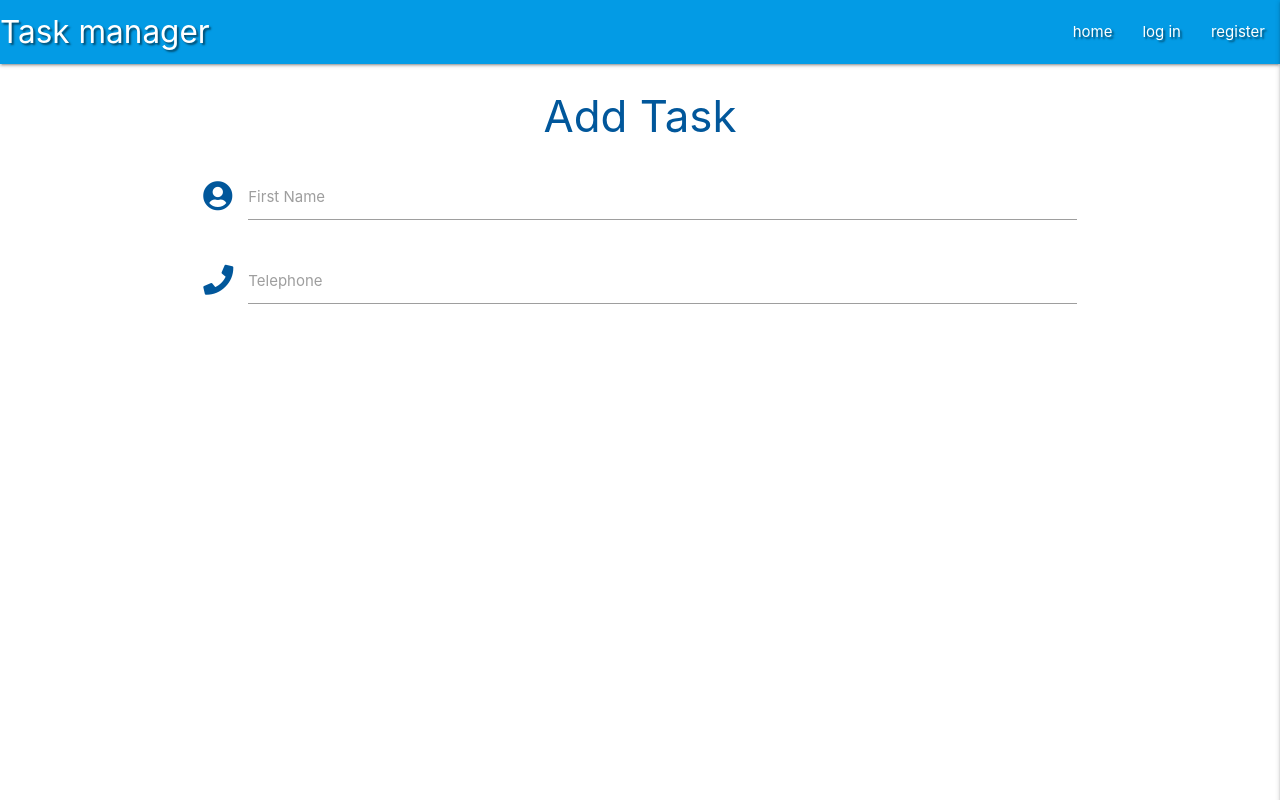
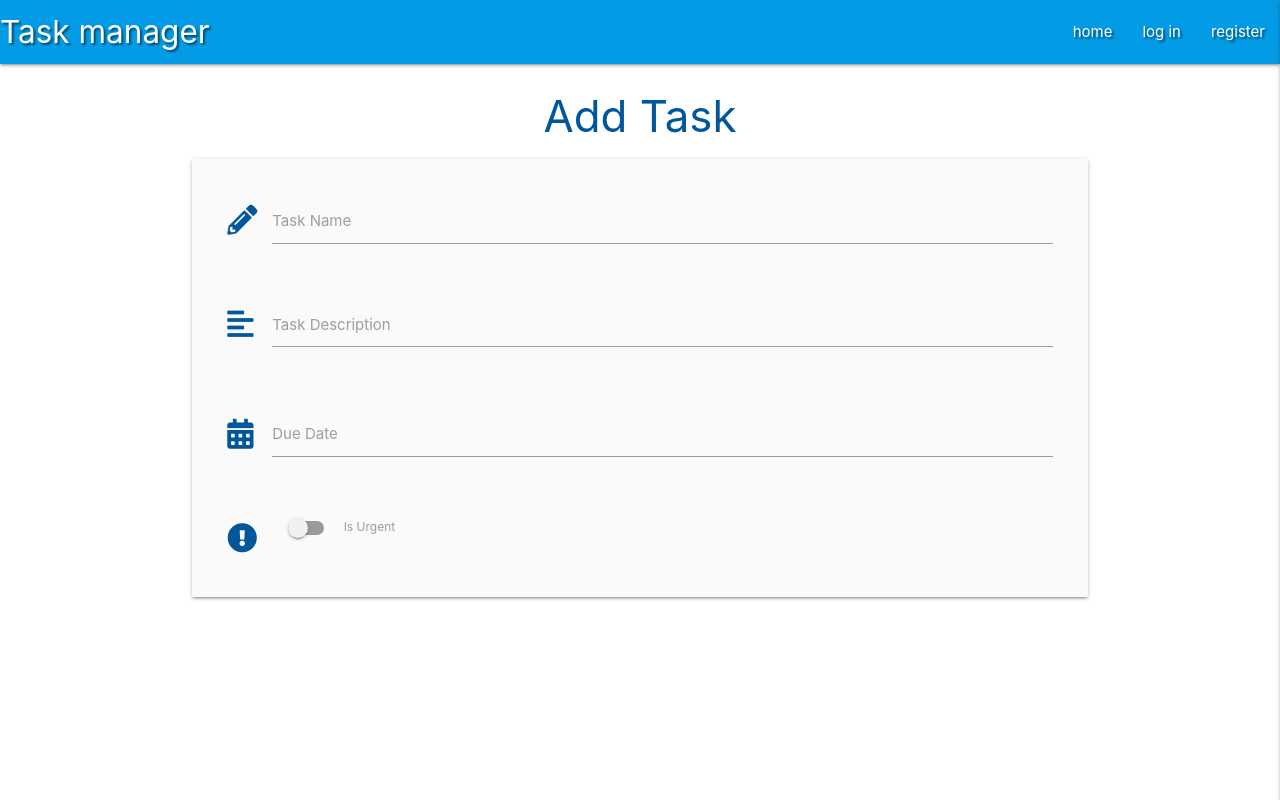
Before and after one commit to TheBrightSparkDev/Task_manager, a Flask app: page /add_task in a window 1280 px wide. Run offline with Flask 2, Linux system fonts and the light colour scheme; some libraries are stand-ins or nearby versions.

Commit message:
feat - add task form contents added

```diff
--- a/templates/add_task.html
+++ b/templates/add_task.html
@@ -1,20 +1,44 @@
 {% extends "base.html" %}
     {% block content %}
         <h3 class="light-blue-text text-darken-4 center-align">Add Task</h3>
-        <div class="row">
+        <div class="row card-panel grey lighten-5">
             <form class="col s12" method="POST" action="">
-              <div class="row">
-                <div class="input-field col s12">
-                  <i class="fas fa-user-circle prefix light-blue-text text-darken-4"></i>
-                  <input id="icon_prefix" type="text" class="validate">
-                  <label for="icon_prefix">First Name</label>
+                <div class="row">
+                    <div class="input-field col s12">
+                        <i class="fas fa-pencil-alt prefix light-blue-text text-darken-4"></i>
+                        <input id="task_name" name="task_name" minlength="5"
+                        maxlength="50" type="text" class="validate" required>
+                        <label for="task_name">Task Name</label>
+                    </div>
                 </div>
-                <div class="input-field col s12">
-                  <i class="fas fa-phone prefix light-blue-text text-darken-4"></i>
-                  <input id="icon_telephone" type="tel" class="validate">
-                  <label for="icon_telephone">Telephone</label>
+                <div class="row">
+                    <div class="input-field col s12">
+                        <i class="fas fa-align-left prefix light-blue-text text-darken-4"></i>
+                        <textarea id="task_description" name="task_description" minlength="5" maxlength="200"
+                        type="text" class=" materialize-textarea validate" required></textarea>
+                        <label for="task_description">Task Description</label>
+                    </div>
                 </div>
-              </div>
+                <div class="row">
+                    <div class="input-field col s12">
+                        <i class="fas fa-calendar-alt prefix light-blue-text text-darken-4"></i>
+                        <input id="due_date" name="due_date"
+                         class="datepicker validate" required>
+                        <label for="due_date">Due Date</label>
+                    </div>
+                </div>
+                <div class="row">
+                    <div class="input-field col s12">
+                        <div class="switch">
+                            <i class="fas fa-exclamation-circle prefix light-blue-text text-darken-4"></i>
+                            <label for="is_urgent">
+                                <input type="checkbox" id="is_urgent" name="is-urgent">
+                                <span class="lever"></span>
+                                Is Urgent
+                              </label>
+                        </div>
+                    </div>
+                </div>
             </form>
-          </div>
+        </div>
     {% endblock %}
```
Also changed, not shown: static/js/script.js (+8 -0 lines), app.py (line endings or trailing spaces).
